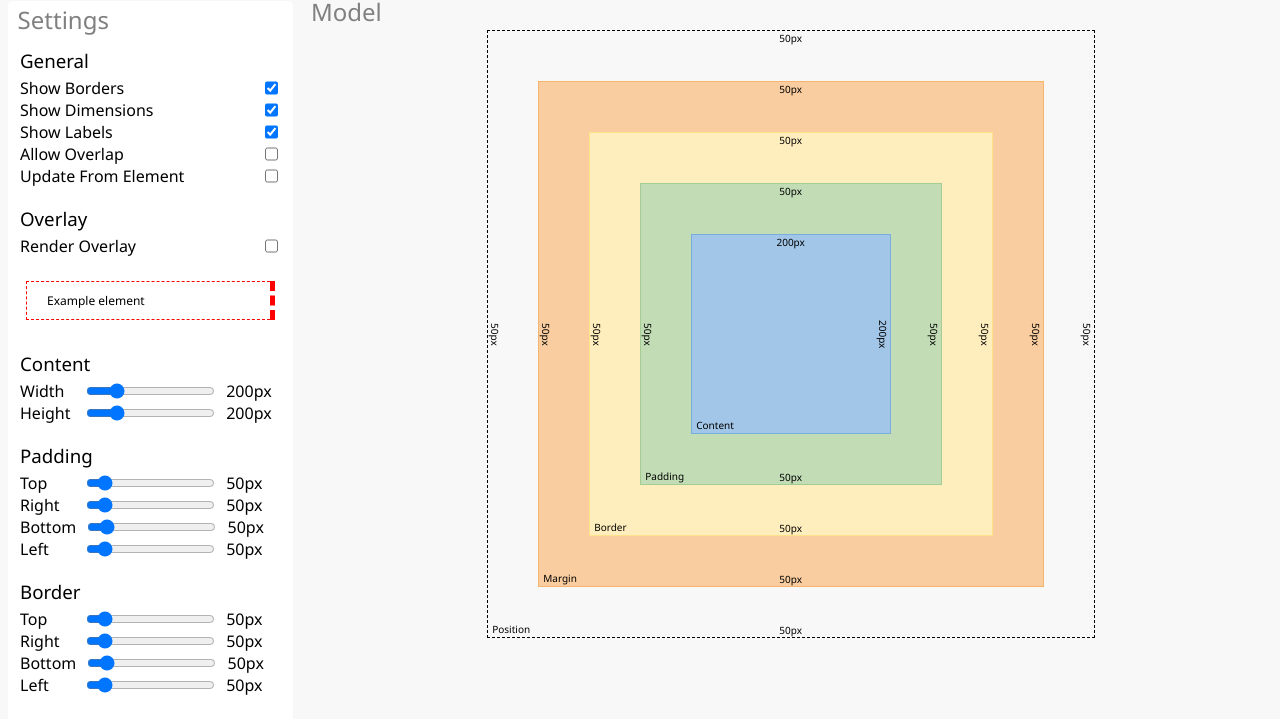
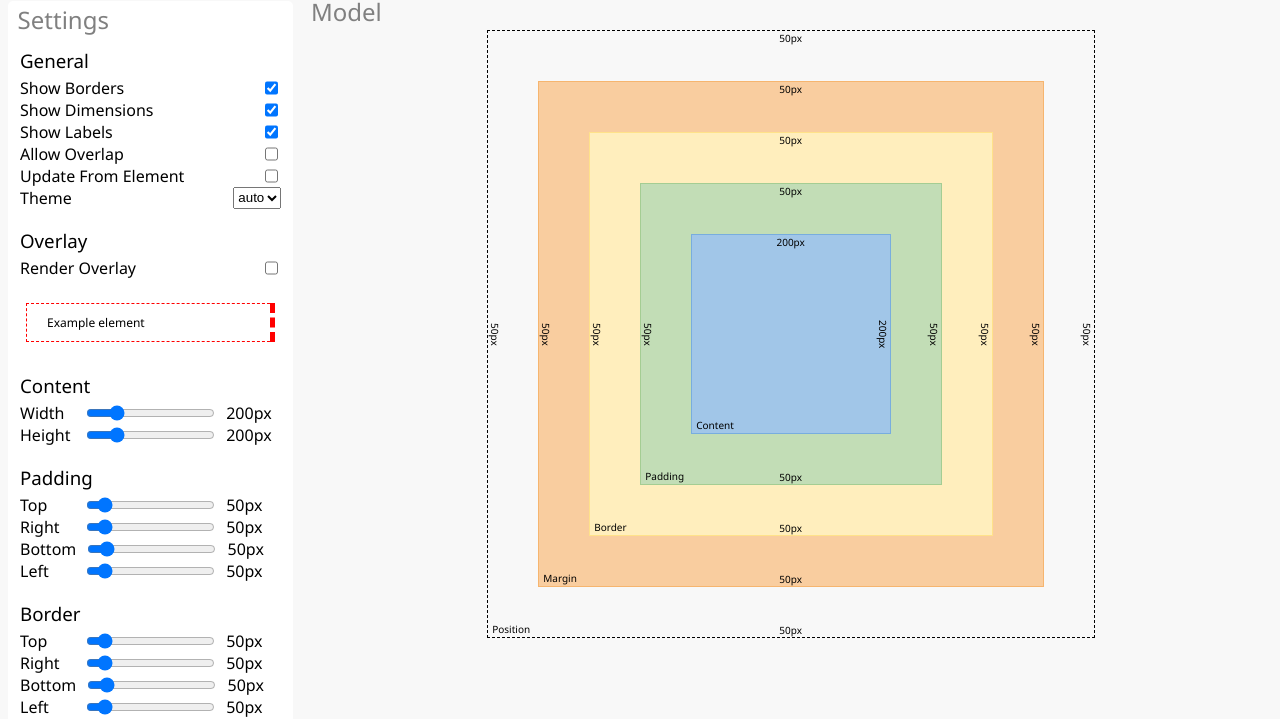
Before and after one commit to CSS-Canvas/Box-Model, a website with bundled scripts: page index.html in a window 1280 px wide. Shown: the part 59-778 px from the top of the page. Built offline with nearby package versions, Linux system fonts and the light colour scheme.

Commit message:
Add theme options to the demo page

```diff
--- a/index.css
+++ b/index.css
@@ -90,6 +90,10 @@ input[type="checkbox"] {
 	margin-inline-start: auto;
 }
 
+select {
+	margin-inline-start: auto;
+}
+
 #exampleElement {
 	padding: 10px 20px;
 	margin: 2em 0.5em 1em;
--- a/index.html
+++ b/index.html
@@ -45,6 +45,14 @@
 						<label for="updateFromElement">
 							<span>Update From Element</span>
 							<input type="checkbox" name="updateFromElement" id="updateFromElement" oninput="updateFromExampleElement()">
+						</label>
+						<label for="theme">
+							<span>Theme</span>
+							<select name="theme" id="theme" oninput="model.theme = event.target.value">
+								<option value="auto">auto</option>
+								<option value="dark">dark</option>
+								<option value="light">light</option>
+							</select>
 						</label>
 					</fieldset>
 					<fieldset>
```
